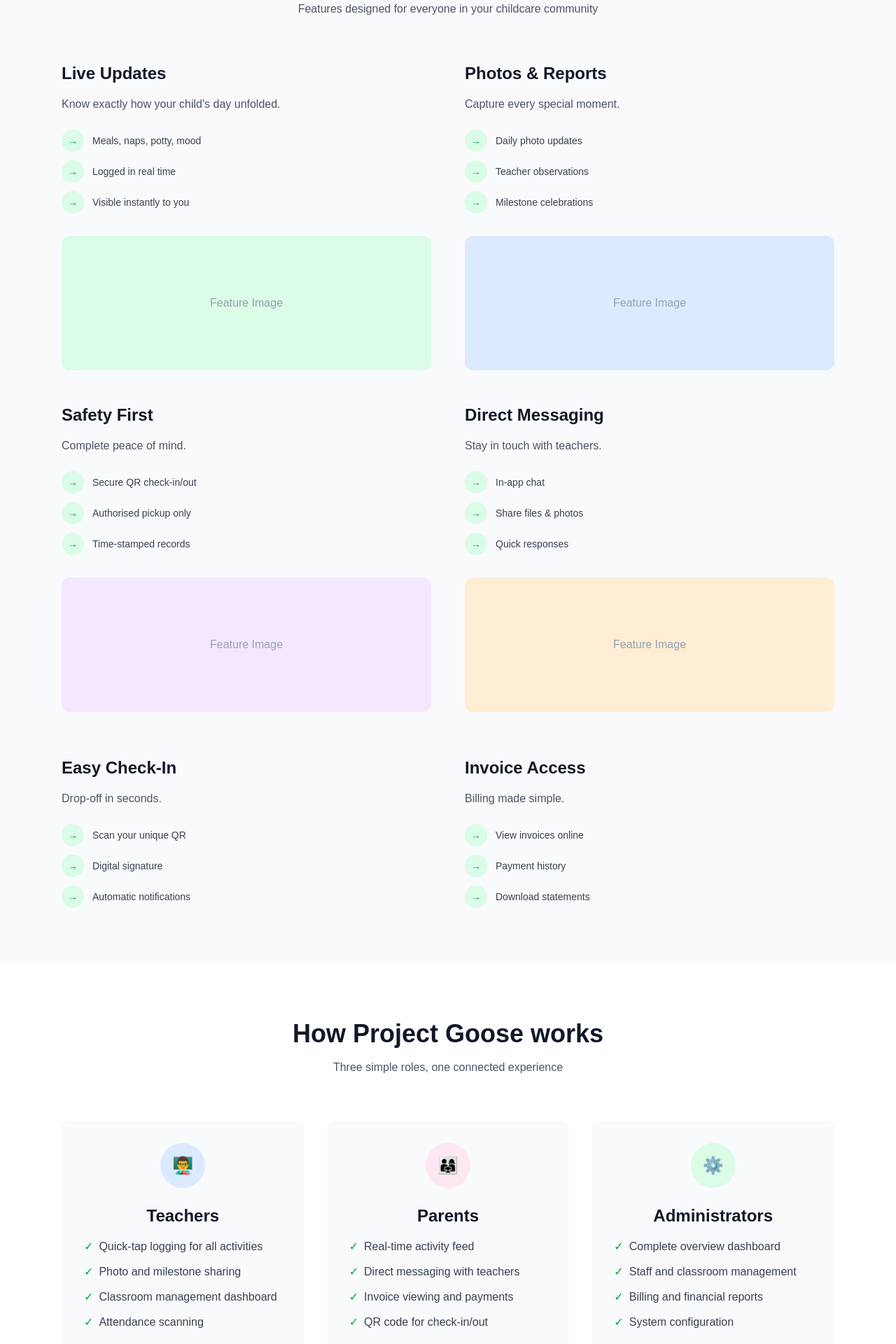
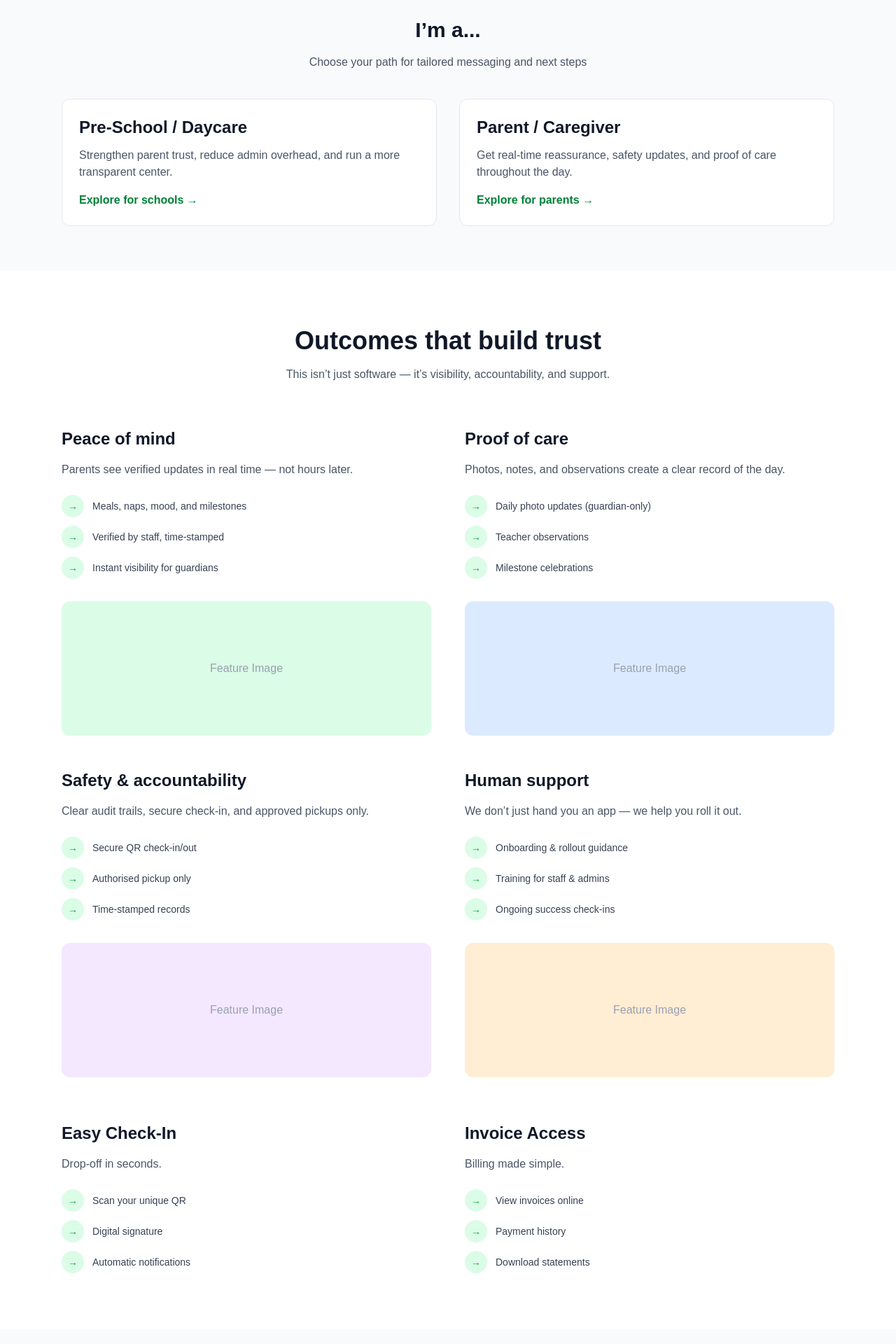
Before and after one commit to Burfix/projectgumpo, a Next.js app: page / in a window 1280 px wide. Shown: the part 820-2740 px from the top of the page at 70% size. Built offline with nearby package versions, Linux system fonts and the light colour scheme.

Commit message:
Rewrite homepage messaging

```diff
--- a/src/app/page.tsx
+++ b/src/app/page.tsx
@@ -26,11 +26,11 @@ export default function Home() {
       <section className="max-w-6xl mx-auto px-6 py-20 grid md:grid-cols-2 gap-12 items-center">
         <div>
           <h1 className="text-5xl font-bold text-gray-900 mb-6">
-            Welcome to Project Goose
+            Real-time visibility into your child’s day — at school or with a caregiver.
           </h1>
           <p className="text-xl text-gray-600 mb-8">
-            Stay connected with your school's day. Real-time updates on meals, naps, activities, and
-            milestones. Easy check-in with QR codes and direct messaging with teachers.
+            Project Goose delivers peace of mind with verified updates, secure check-ins, and clear
+            communication — plus hands-on onboarding for every school.
           </p>
           <div className="flex gap-4">
             <Link
@@ -48,16 +48,16 @@ export default function Home() {
           </div>
           <div className="mt-12 flex flex-col gap-3 text-sm text-gray-600">
             <div className="flex items-center gap-2">
-              <span className="text-green-600 font-bold">✓</span> POPIA-aligned
+              <span className="text-green-600 font-bold">✓</span> POPIA-aligned privacy
             </div>
             <div className="flex items-center gap-2">
-              <span className="text-green-600 font-bold">✓</span> Guardian-only photos
+              <span className="text-green-600 font-bold">✓</span> Verified staff updates
             </div>
             <div className="flex items-center gap-2">
-              <span className="text-green-600 font-bold">✓</span> Time-stamped logs
+              <span className="text-green-600 font-bold">✓</span> Guardian-only access
             </div>
             <div className="flex items-center gap-2">
-              <span className="text-green-600 font-bold">✓</span> Teacher-verified
+              <span className="text-green-600 font-bold">✓</span> Guided onboarding included
             </div>
           </div>
         </div>
@@ -70,47 +70,83 @@ export default function Home() {
             >
               <path d="M10 12a2 2 0 100-4 2 2 0 000 4z" />
             </svg>
-            <p>Hero Image</p>
+            <p>Care visibility, at a glance</p>
+          </div>
+        </div>
+      </section>
+
+      {/* Audience Split */}
+      <section className="bg-gray-50 py-16">
+        <div className="max-w-6xl mx-auto px-6">
+          <h2 className="text-3xl font-bold text-gray-900 mb-4 text-center">I’m a...</h2>
+          <p className="text-center text-gray-600 mb-10">
+            Choose your path for tailored messaging and next steps
+          </p>
+          <div className="grid md:grid-cols-2 gap-8">
+            <div className="bg-white border border-gray-200 rounded-xl p-6">
+              <h3 className="text-2xl font-bold text-gray-900 mb-3">Pre-School / Daycare</h3>
+              <p className="text-gray-600 mb-4">
+                Strengthen parent trust, reduce admin overhead, and run a more transparent center.
+              </p>
+              <Link
+                href="/schools"
+                className="text-green-700 font-semibold hover:text-green-800"
+              >
+                Explore for schools →
+              </Link>
+            </div>
+            <div className="bg-white border border-gray-200 rounded-xl p-6">
+              <h3 className="text-2xl font-bold text-gray-900 mb-3">Parent / Caregiver</h3>
+              <p className="text-gray-600 mb-4">
+                Get real-time reassurance, safety updates, and proof of care throughout the day.
+              </p>
+              <Link
+                href="/parents"
+                className="text-green-700 font-semibold hover:text-green-800"
+              >
+                Explore for parents →
+              </Link>
+            </div>
           </div>
         </div>
       </section>
 
       {/* Features Section */}
-      <section id="features" className="bg-gray-50 py-20">
+      <section id="features" className="bg-white py-20">
         <div className="max-w-6xl mx-auto px-6">
           <h2 className="text-4xl font-bold text-gray-900 mb-4 text-center">
-            What we offer at Project Goose
+            Outcomes that build trust
           </h2>
           <p className="text-center text-gray-600 mb-16">
-            Features designed for everyone in your childcare community
+            This isn’t just software — it’s visibility, accountability, and support.
           </p>
 
           {/* Features Grid */}
           <div className="grid md:grid-cols-2 gap-12 mb-16">
             {/* Live Updates */}
             <div>
-              <h3 className="text-2xl font-bold text-gray-900 mb-4">Live Updates</h3>
+              <h3 className="text-2xl font-bold text-gray-900 mb-4">Peace of mind</h3>
               <p className="text-gray-600 mb-6">
-                Know exactly how your child's day unfolded.
+                Parents see verified updates in real time — not hours later.
               </p>
               <div className="space-y-3 text-sm text-gray-700">
                 <div className="flex items-center gap-3">
                   <div className="w-8 h-8 bg-green-100 rounded-full flex items-center justify-center">
                     <span className="text-green-600 font-bold">→</span>
                   </div>
-                  Meals, naps, potty, mood
+                  Meals, naps, mood, and milestones
                 </div>
                 <div className="flex items-center gap-3">
                   <div className="w-8 h-8 bg-green-100 rounded-full flex items-center justify-center">
                     <span className="text-green-600 font-bold">→</span>
                   </div>
-                  Logged in real time
+                  Verified by staff, time-stamped
                 </div>
                 <div className="flex items-center gap-3">
                   <div className="w-8 h-8 bg-green-100 rounded-full flex items-center justify-center">
                     <span className="text-green-600 font-bold">→</span>
                   </div>
-                  Visible instantly to you
+                  Instant visibility for guardians
                 </div>
               </div>
               <div className="mt-8 bg-green-100 rounded-xl h-48 flex items-center justify-center text-gray-400">
@@ -120,16 +156,16 @@ export default function Home() {
 
             {/* Photos & Reports */}
             <div>
-              <h3 className="text-2xl font-bold text-gray-900 mb-4">Photos & Reports</h3>
+              <h3 className="text-2xl font-bold text-gray-900 mb-4">Proof of care</h3>
               <p className="text-gray-600 mb-6">
-                Capture every special moment.
+                Photos, notes, and observations create a clear record of the day.
               </p>
               <div className="space-y-3 text-sm text-gray-700">
                 <div className="flex items-center gap-3">
                   <div className="w-8 h-8 bg-green-100 rounded-full flex items-center justify-center">
                     <span className="text-green-600 font-bold">→</span>
                   </div>
-                  Daily photo updates
+                  Daily photo updates (guardian-only)
                 </div>
                 <div className="flex items-center gap-3">
                   <div className="w-8 h-8 bg-green-100 rounded-full flex items-center justify-center">
@@ -151,9 +187,9 @@ export default function Home() {
 
             {/* Safety First */}
             <div>
-              <h3 className="text-2xl font-bold text-gray-900 mb-4">Safety First</h3>
+              <h3 className="text-2xl font-bold text-gray-900 mb-4">Safety & accountability</h3>
               <p className="text-gray-600 mb-6">
-                Complete peace of mind.
+                Clear audit trails, secure check-in, and approved pickups only.
               </p>
               <div className="space-y-3 text-sm text-gray-700">
                 <div className="flex items-center gap-3">
@@ -182,28 +218,28 @@ export default function Home() {
 
             {/* Direct Messaging */}
             <div>
-              <h3 className="text-2xl font-bold text-gray-900 mb-4">Direct Messaging</h3>
+              <h3 className="text-2xl font-bold text-gray-900 mb-4">Human support</h3>
               <p className="text-gray-600 mb-6">
-                Stay in touch with teachers.
+                We don’t just hand you an app — we help you roll it out.
               </p>
               <div className="space-y-3 text-sm text-gray-700">
                 <div className="flex items-center gap-3">
                   <div className="w-8 h-8 bg-green-100 rounded-full flex items-center justify-center">
                     <span className="text-green-600 font-bold">→</span>
                   </div>
-                  In-app chat
+                  Onboarding & rollout guidance
                 </div>
                 <div className="flex items-center gap-3">
                   <div className="w-8 h-8 bg-green-100 rounded-full flex items-center justify-center">
                     <span className="text-green-600 font-bold">→</span>
                   </div>
-                  Share files & photos
+                  Training for staff & admins
                 </div>
                 <div className="flex items-center gap-3">
                   <div className="w-8 h-8 bg-green-100 rounded-full flex items-center justify-center">
                     <span className="text-green-600 font-bold">→</span>
                   </div>
-                  Quick responses
+                  Ongoing success check-ins
                 </div>
               </div>
               <div className="mt-8 bg-orange-100 rounded-xl h-48 flex items-center justify-center text-gray-400">
@@ -274,22 +310,20 @@ export default function Home() {
       </section>
 
       {/* How It Works */}
-      <section id="how-it-works" className="py-20">
+      <section id="how-it-works" className="py-20 bg-gray-50">
         <div className="max-w-6xl mx-auto px-6">
           <h2 className="text-4xl font-bold text-gray-900 mb-4 text-center">
             How Project Goose works
           </h2>
-          <p className="text-center text-gray-600 mb-16">
-            Three simple roles, one connected experience
-          </p>
+          <p className="text-center text-gray-600 mb-16">Three simple steps to launch</p>
 
           <div className="grid md:grid-cols-3 gap-8">
             {/* Teachers */}
-            <div className="bg-gray-50 rounded-xl p-8">
+            <div className="bg-white rounded-xl p-8 border border-gray-200">
               <div className="bg-blue-100 w-16 h-16 rounded-full flex items-center justify-center mx-auto mb-6">
                 <span className="text-2xl">👨‍🏫</span>
               </div>
-              <h3 className="text-2xl font-bold text-gray-900 mb-4 text-center">Teachers</h3>
+              <h3 className="text-2xl font-bold text-gray-900 mb-4 text-center">1. Book a demo</h3>
               <ul className="space-y-3 text-gray-700">
                 <li className="flex items-center gap-2">
                   <span className="text-green-600">✓</span> Quick-tap logging for all activities
@@ -307,11 +341,11 @@ export default function Home() {
             </div>
 
             {/* Parents */}
-            <div className="bg-gray-50 rounded-xl p-8">
+            <div className="bg-white rounded-xl p-8 border border-gray-200">
               <div className="bg-pink-100 w-16 h-16 rounded-full flex items-center justify-center mx-auto mb-6">
                 <span className="text-2xl">👨‍👩‍👧</span>
               </div>
-              <h3 className="text-2xl font-bold text-gray-900 mb-4 text-center">Parents</h3>
+              <h3 className="text-2xl font-bold text-gray-900 mb-4 text-center">2. Set up your school</h3>
               <ul className="space-y-3 text-gray-700">
                 <li className="flex items-center gap-2">
                   <span className="text-green-600">✓</span> Real-time activity feed
@@ -329,12 +363,12 @@ export default function Home() {
             </div>
 
             {/* Administrators */}
-            <div className="bg-gray-50 rounded-xl p-8">
+            <div className="bg-white rounded-xl p-8 border border-gray-200">
               <div className="bg-green-100 w-16 h-16 rounded-full flex items-center justify-center mx-auto mb-6">
                 <span className="text-2xl">⚙️</span>
               </div>
               <h3 className="text-2xl font-bold text-gray-900 mb-4 text-center">
-                Administrators
+                3. Invite your community
               </h3>
               <ul className="space-y-3 text-gray-700">
                 <li className="flex items-center gap-2">
@@ -356,7 +390,7 @@ export default function Home() {
       </section>
 
       {/* About Section */}
-      <section id="about" className="bg-gray-50 py-20">
+      <section id="about" className="bg-white py-20">
         <div className="max-w-4xl mx-auto px-6 text-center">
           <h2 className="text-4xl font-bold text-gray-900 mb-6">
             Nurturing Young Minds Since Day One
@@ -366,6 +400,50 @@ export default function Home() {
             they can explore, learn, and grow. Our platform helps centers deliver that care with
             consistent updates, secure access, and clear communication across the whole community.
           </p>
+        </div>
+      </section>
+
+      {/* Trust & Privacy */}
+      <section className="bg-gray-50 py-20">
+        <div className="max-w-6xl mx-auto px-6">
+          <h2 className="text-3xl font-bold text-gray-900 mb-6 text-center">Trust signals</h2>
+          <div className="grid md:grid-cols-3 gap-8">
+            <div className="bg-white border border-gray-200 rounded-xl p-6">
+              <h3 className="text-lg font-bold text-gray-900 mb-2">Privacy-first by default</h3>
+              <p className="text-gray-600">
+                Guardian-only access, role-based permissions, and POPIA-aligned data handling.
+              </p>
+            </div>
+            <div className="bg-white border border-gray-200 rounded-xl p-6">
+              <h3 className="text-lg font-bold text-gray-900 mb-2">Founder-led onboarding</h3>
+              <p className="text-gray-600">
+                We help you set up rooms, roles, and workflows so rollout is smooth.
+              </p>
+            </div>
+            <div className="bg-white border border-gray-200 rounded-xl p-6">
+              <h3 className="text-lg font-bold text-gray-900 mb-2">Built for accountability</h3>
+              <p className="text-gray-600">
+                Time-stamped logs and verified staff updates reduce ambiguity.
+              </p>
+            </div>
+          </div>
+        </div>
+      </section>
+
+      {/* Pricing Direction */}
+      <section id="pricing" className="py-20">
+        <div className="max-w-4xl mx-auto px-6 text-center">
+          <h2 className="text-4xl font-bold text-gray-900 mb-4">Pricing direction</h2>
+          <p className="text-gray-600 mb-8">
+            Schools subscribe monthly. Parents get access included. Premium family add-ons can be
+            enabled if desired.
+          </p>
+          <Link
+            href="/book-demo"
+            className="inline-block px-8 py-3 bg-green-600 text-white rounded-lg hover:bg-green-700 font-semibold"
+          >
+            Request pricing
+          </Link>
         </div>
       </section>
 
--- /dev/null
+++ b/src/app/parents/page.tsx
@@ -0,0 +1,46 @@
+import Link from "next/link";
+
+export default function ParentsPage() {
+  return (
+    <main className="min-h-screen bg-gray-50">
+      <div className="max-w-5xl mx-auto px-6 py-16">
+        <Link href="/" className="text-sm text-green-700 hover:text-green-800">
+          ← Back to home
+        </Link>
+
+        <h1 className="text-4xl font-bold text-gray-900 mt-4 mb-4">For Parents & Caregivers</h1>
+        <p className="text-lg text-gray-600 mb-10">
+          Never wonder what’s happening while your child is in someone else’s care.
+        </p>
+
+        <div className="grid md:grid-cols-3 gap-6 mb-10">
+          <div className="bg-white border border-gray-200 rounded-xl p-6">
+            <h3 className="text-lg font-bold text-gray-900 mb-2">Real-time updates</h3>
+            <p className="text-gray-600">Meals, naps, mood, and milestones — all time-stamped.</p>
+          </div>
+          <div className="bg-white border border-gray-200 rounded-xl p-6">
+            <h3 className="text-lg font-bold text-gray-900 mb-2">Safety visibility</h3>
+            <p className="text-gray-600">Secure check-in/out and approved pickup tracking.</p>
+          </div>
+          <div className="bg-white border border-gray-200 rounded-xl p-6">
+            <h3 className="text-lg font-bold text-gray-900 mb-2">Direct communication</h3>
+            <p className="text-gray-600">Message teachers or caregivers when it matters.</p>
+          </div>
+        </div>
+
+        <div className="bg-white border border-gray-200 rounded-xl p-6">
+          <h2 className="text-2xl font-bold text-gray-900 mb-3">Want Project Goose at your school?</h2>
+          <p className="text-gray-600 mb-4">
+            Ask your center to book a demo or share your interest with us directly.
+          </p>
+          <Link
+            href="/book-demo"
+            className="inline-flex items-center px-5 py-2 bg-green-600 text-white rounded-lg hover:bg-green-700 font-semibold"
+          >
+            Request a demo
+          </Link>
+        </div>
+      </div>
+    </main>
+  );
+}
--- /dev/null
+++ b/src/app/schools/page.tsx
@@ -0,0 +1,47 @@
+import Link from "next/link";
+
+export default function SchoolsPage() {
+  return (
+    <main className="min-h-screen bg-gray-50">
+      <div className="max-w-5xl mx-auto px-6 py-16">
+        <Link href="/" className="text-sm text-green-700 hover:text-green-800">
+          ← Back to home
+        </Link>
+
+        <h1 className="text-4xl font-bold text-gray-900 mt-4 mb-4">For Pre-Schools & Daycares</h1>
+        <p className="text-lg text-gray-600 mb-10">
+          Project Goose helps you run a transparent, trusted center with less admin and stronger
+          parent retention.
+        </p>
+
+        <div className="grid md:grid-cols-3 gap-6 mb-10">
+          <div className="bg-white border border-gray-200 rounded-xl p-6">
+            <h3 className="text-lg font-bold text-gray-900 mb-2">Reduce admin</h3>
+            <p className="text-gray-600">Streamlined logging, attendance, and parent comms.</p>
+          </div>
+          <div className="bg-white border border-gray-200 rounded-xl p-6">
+            <h3 className="text-lg font-bold text-gray-900 mb-2">Build trust</h3>
+            <p className="text-gray-600">Verified updates and clear records reduce complaints.</p>
+          </div>
+          <div className="bg-white border border-gray-200 rounded-xl p-6">
+            <h3 className="text-lg font-bold text-gray-900 mb-2">Improve retention</h3>
+            <p className="text-gray-600">Parents stay longer when they feel informed.</p>
+          </div>
+        </div>
+
+        <div className="bg-white border border-gray-200 rounded-xl p-6 mb-10">
+          <h2 className="text-2xl font-bold text-gray-900 mb-3">Included service</h2>
+          <p className="text-gray-600 mb-4">
+            We onboard your school, configure rooms and roles, and guide rollout to families.
+          </p>
+          <Link
+            href="/book-demo"
+            className="inline-flex items-center px-5 py-2 bg-green-600 text-white rounded-lg hover:bg-green-700 font-semibold"
+          >
+            Book a school demo
+          </Link>
+        </div>
+      </div>
+    </main>
+  );
+}
```
